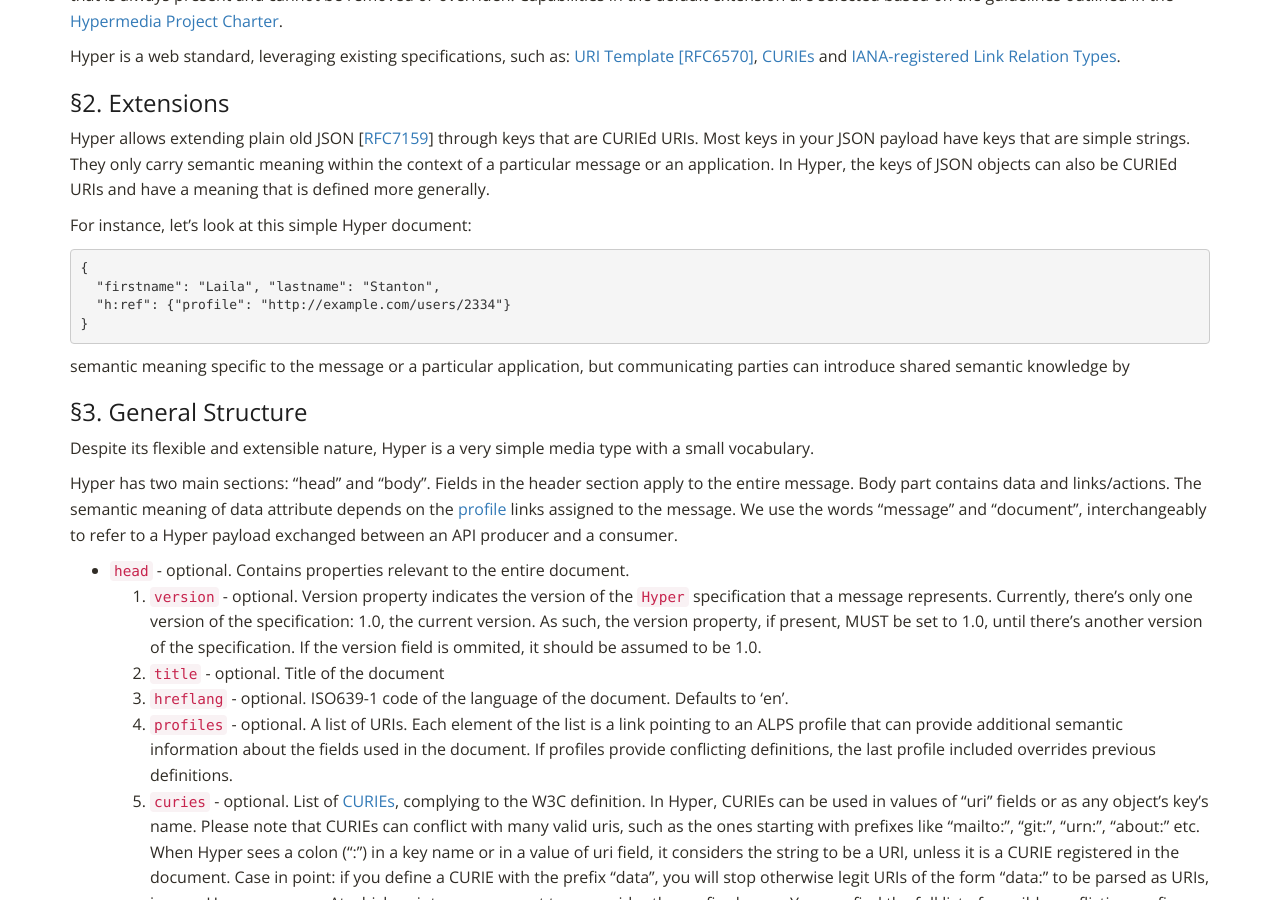
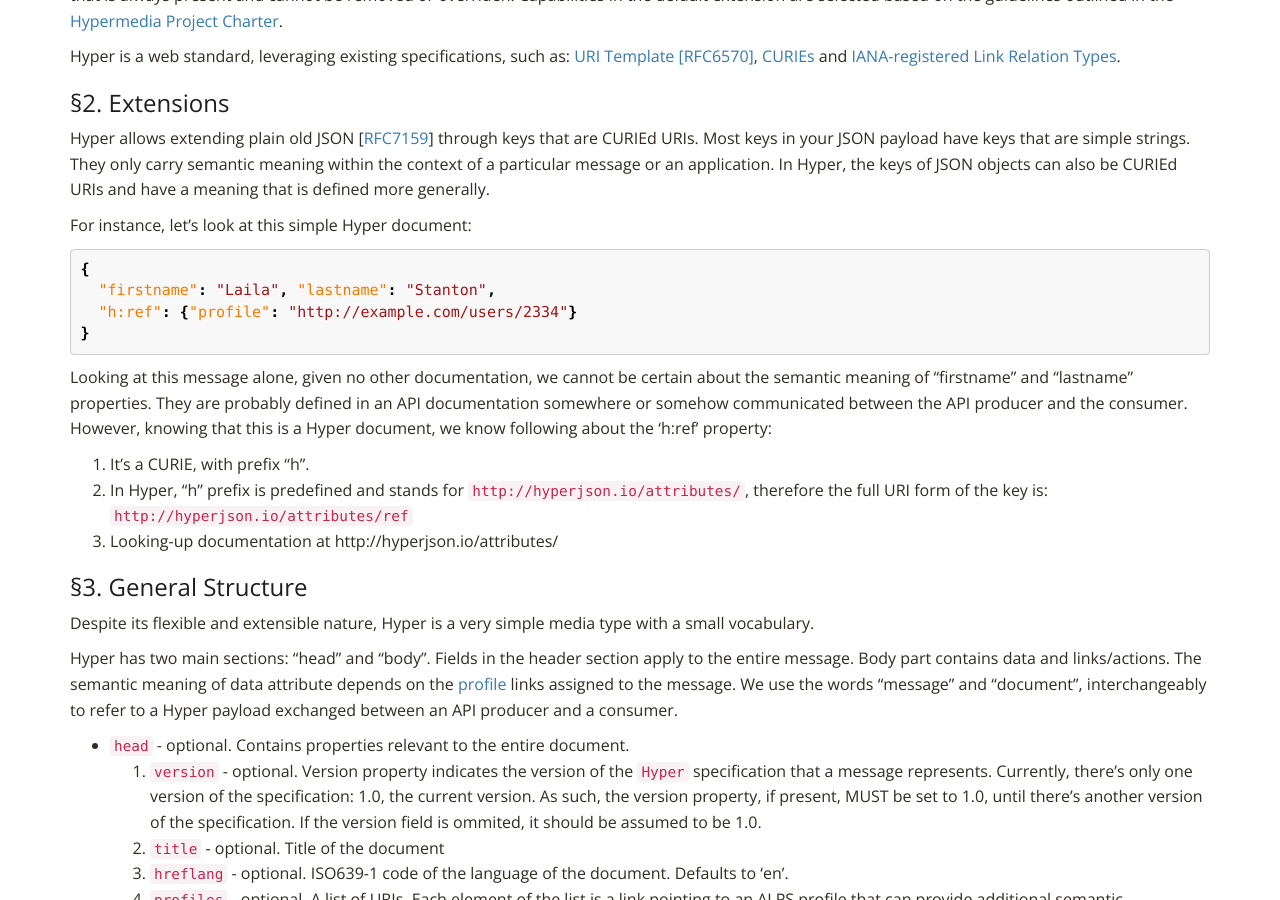
Before and after one commit to inadarei/hyper, a Jekyll site: the page built from spec.md, in a window 1280 px wide and 900 px high, scrolled down 1912 px. Built offline with Jekyll 4.4.1, drawn with Linux system fonts in a browser that asks for light colours; nearby versions of some CDN libraries.

Commit message:
replacing attributes with props

````diff
--- a/_includes/extensions.md
+++ b/_includes/extensions.md
@@ -9,14 +9,20 @@ a meaning that is defined more generally.
 
 For instance, let's look at this simple Hyper document:
 
-```JSON
+```json
 {
   "firstname": "Laila", "lastname": "Stanton",
   "h:ref": {"profile": "http://example.com/users/2334"}
 }
 ```
 
+Looking at this message alone, given no other documentation, we cannot be certain
+about the semantic meaning of "firstname" and "lastname" properties. They are
+probably defined in an API documentation somewhere or somehow communicated between
+the API producer and the consumer. However, knowing that this is a Hyper document,
+we know following about the 'h:ref' property:
 
-semantic
-meaning specific to the message or a particular application, but communicating
-parties can introduce shared semantic knowledge by
+1. It's a CURIE, with prefix "h".
+2. In Hyper, "h" prefix is predefined and stands for `http://hyperjson.io/attributes/`,
+   therefore the full URI form of the key is: `http://hyperjson.io/attributes/ref`
+3. Looking-up documentation at http://hyperjson.io/attributes/
--- a/attributes/ref.json
+++ /dev/null
@@ -1,5 +0,0 @@
----
-layout: null
-remove: 'json'
----
-{ "variable2": "value1" }
--- /dev/null
+++ b/props/ref.json
@@ -0,0 +1,3 @@
+---
+---
+{"name" : "attribute"}
````
Also changed, not shown: props/action.md (added, +3 -0 lines), props/ref.md (added, +5 -0 lines).
